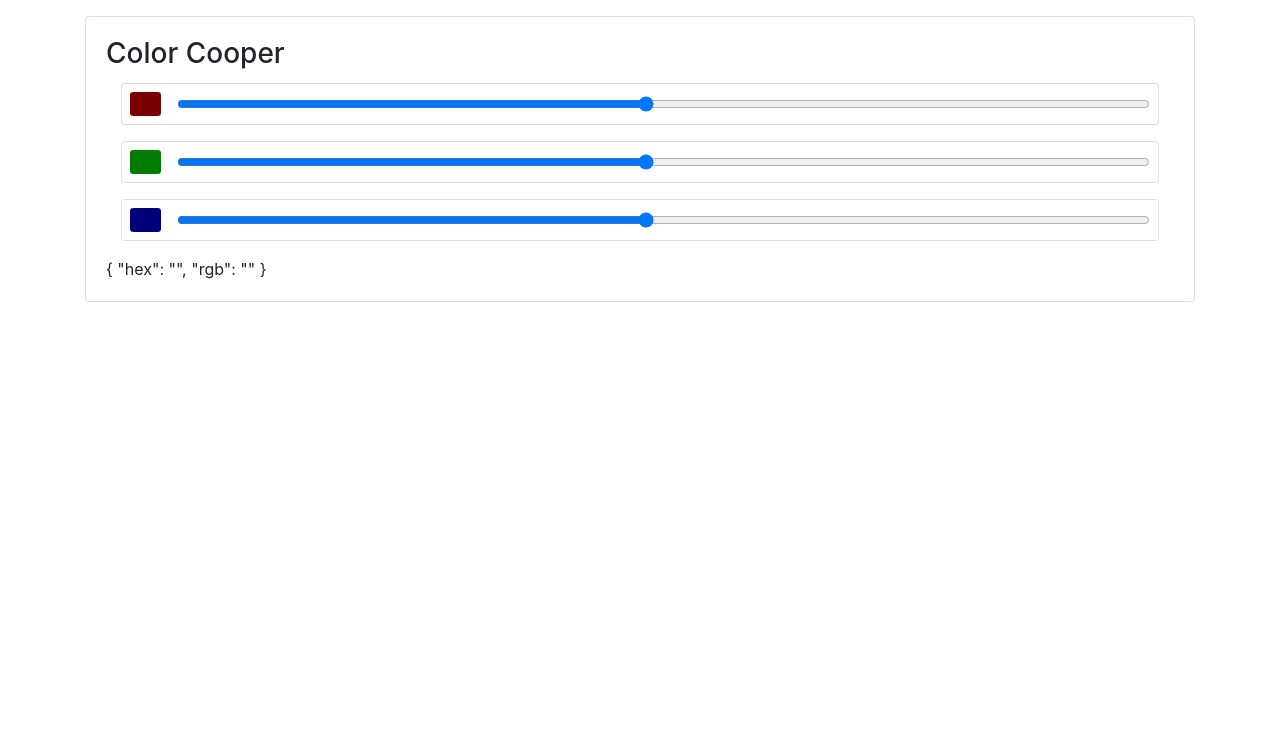
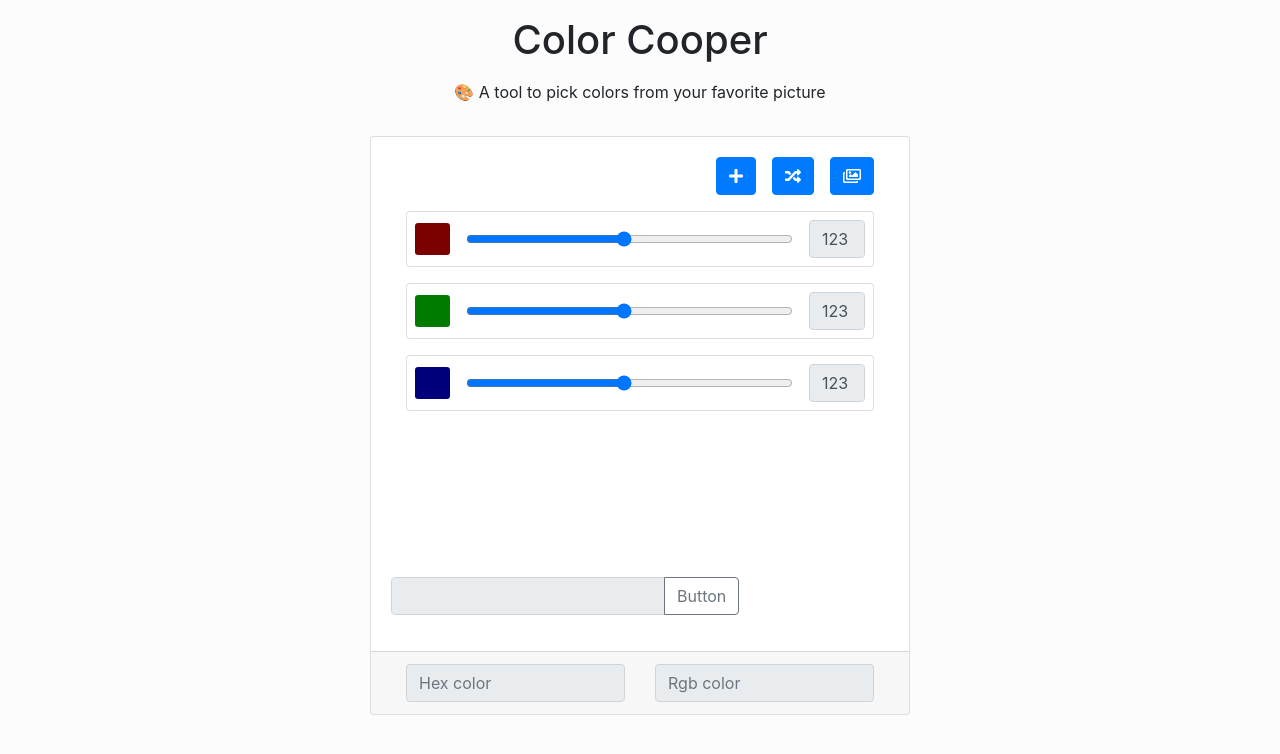
Before and after one commit to EarthenLynx/color-cooper, a Vue app: page / in a window 1280 px wide. Shown: the top 754 px of the page. Built offline with nearby package versions, Linux system fonts and the light colour scheme.

Commit message:
finished up the rgb sliders

```diff
--- a/public/index.html
+++ b/public/index.html
@@ -5,7 +5,7 @@
     <meta http-equiv="X-UA-Compatible" content="IE=edge">
     <meta name="viewport" content="width=device-width,initial-scale=1.0">
     <link rel="icon" href="<%= BASE_URL %>favicon.ico">
-    <link rel="stylesheet" href="https://cdnjs.cloudflare.com/ajax/libs/font-awesome/4.7.0/css/font-awesome.min.css">
+    <link rel="stylesheet" href="https://cdnjs.cloudflare.com/ajax/libs/font-awesome/5.14.0/css/all.min.css">
     <title><%= htmlWebpackPlugin.options.title %></title>
   </head>
   <body>
--- a/src/App.vue
+++ b/src/App.vue
@@ -1,38 +1,56 @@
 <template>
   <div id="app">
     <div class="container">
+      <h1 class="text-center mb-3 mt-3">Color Cooper</h1>
+      <p class="text-center">
+        🎨 A tool to pick colors from your favorite picture
+      </p>
       <div class="row">
-        <div class="col">
-          <div class="card mt-3" style="">
-            <!-- Color preview Element -->
+        <div class="col"></div>
+        <div class="col-lg-6 col-md-12">
+          <div class="card mt-3">
             <div class="card-body">
-              <h3 class="card-title">Color Cooper</h3>
-              <ColorRgbBar @change-color="colors = $event" />
-              {{colors}}
+              <div class="container-fluid mb-3">
+                <Toolbar />
+              </div>
+              <div class="container-fluid">
+                <div class="row">
+                  <!-- Each of the components must pass an $event object that fits the structure of this parent -->
+                  <ColorRgbBar :colors="colors" @change-color="colors = $event" />
+                  <ColorHexBar :colors="colors" @change-color="colors = $event" />
+                </div>
+              </div>
             </div>
+            <Footer :colors="colors" />
           </div>
         </div>
+        <div class="col"></div>
       </div>
     </div>
   </div>
 </template>
 
 <script>
-import ColorRgbBar from './components/rgb/ColorRgbBar';
+import Toolbar from "./components/layout/Toolbar";
+import ColorRgbBar from "./components/rgb/ColorRgbBar";
+import ColorHexBar from "./components/hex/ColorHexBar";
+import Footer from "./components/layout/Footer";
 
 export default {
   name: "App",
 
   components: {
-    ColorRgbBar
+    ColorRgbBar,
+    Toolbar,
+    Footer,
+    ColorHexBar,
   },
 
-  data () {
+  data() {
     return {
-      colors: {
-        hex: "",
-        rgb: ""
-      }
+      // The colors object is passed into each component to calculate
+      // each color anew. From there, it is then updated in App.vue
+      colors: {hex: "",rgb: "",},
     };
   },
 };
@@ -40,4 +58,8 @@ export default {
 
 <style lang="scss">
 @import "~bootstrap/scss/bootstrap";
+
+body {
+  background-color: #fcfcfc;
+}
 </style>
--- /dev/null
+++ b/src/components/hex/ColorHexBar.vue
@@ -0,0 +1,23 @@
+<template>
+  <div>
+    <div id="color-preview" />
+    <div class="input-group mb-3">
+      <input disabled type="text" class="form-control" />
+      <div class="input-group-append">
+        <button class="btn btn-outline-secondary" type="button">Button</button>
+      </div>
+    </div>
+  </div>
+</template>
+
+<script>
+export default {};
+</script>
+
+<style>
+#color-preview {
+    height: auto;
+    width: 100%;
+    min-height: 150px;
+}
+</style>
--- /dev/null
+++ b/src/components/layout/Footer.vue
@@ -0,0 +1,38 @@
+<template>
+  <div class="card-footer">
+    <div class="container">
+      <div class="row">
+       <div class="col-lg-6 col-md-12">
+          <input
+            disabled
+            placeholder="Hex color"
+            type="text"
+            class="form-control"
+            v-model="colors.hex"
+          />
+        </div>
+        <div class="col-lg-6 col-md-12">
+          <input
+            disabled
+            placeholder="Rgb color"
+            type="text"
+            class="form-control"
+            v-model="colors.rgb"
+          />
+        </div>
+        <div class="col"></div>
+      </div>
+    </div>
+
+  </div>
+</template>
+
+<script>
+export default {
+  props: {
+    colors: Object,
+  },
+};
+</script>
+
+<style></style>
--- /dev/null
+++ b/src/components/layout/Toolbar.vue
@@ -0,0 +1,20 @@
+<template>
+  <div id="toolbar" class="text-right">
+      <button type="button" class="btn btn-primary"><i class="fas fa-plus"></i></button>
+      <button type="button" class="btn btn-primary"><i class="fas fa-random"></i></button>
+      <button type="button" class="btn btn-primary"><i class="far fa-images"></i></button>
+  </div>
+</template>
+
+<script>
+export default {
+
+}
+</script>
+
+<style scoped lang="scss">
+button.btn.btn-primary {
+    color: #fff;
+    margin-left: 1rem;
+}
+</style>
--- a/src/components/rgb/ColorRgbBar.vue
+++ b/src/components/rgb/ColorRgbBar.vue
@@ -16,7 +16,7 @@
 
 <script>
 import Colorslider from "./Colorslider";
-import { rgbArrToStr, rgbToHex } from "../../utils/colorFuns.js";
+import { rgbStrToArr, rgbArrToStr, rgbToHex } from "../../utils/colorFuns.js";
 
 export default {
   name: "Colorbar",
@@ -25,16 +25,22 @@ export default {
     Colorslider,
   },
 
-  data() {
-    return {
-      rgb: [123, 123, 123],
-    };
+  props: {
+    colors: Object
+  },
+
+  computed: {
+    rgb() {
+      // Convert the array from the parent's property into a bindable array of color values
+      return rgbStrToArr(this.colors.rgb);
+    }
   },
 
   methods: {
-    handleSetColor(index, newColor) {
+    // Set the parent's color depending on the event value received by each child
+    handleSetColor(index, event) {
       let rgb = this.rgb;
-      rgb[index] = newColor;
+      rgb[index] = event;
 
       // Calculate rgb color
       const rgbColor = rgbArrToStr(rgb);
@@ -42,6 +48,7 @@ export default {
       // Calculate hex color
       const hexColor = rgbToHex(rgb[0], rgb[1], rgb[2]);
 
+      // Emit the new color object to the parent
       this.$emit("change-color", { hex: hexColor, rgb: rgbColor });
     },
   },
--- a/src/components/rgb/Colorslider.vue
+++ b/src/components/rgb/Colorslider.vue
@@ -1,9 +1,9 @@
 <template>
   <div class="form-group card">
-      <div
-        class="color-indicator"
-        :style="{ 'background-color': backgroundColor }"
-      ></div>
+    <div
+      class="color-indicator"
+      :style="{ 'background-color': backgroundColor }"
+    ></div>
 
     <input
       v-model="value"
@@ -13,6 +13,8 @@
       max="255"
       class="form-control-range"
     />
+
+    <input disabled type="text" class="form-control" v-model="value" />
   </div>
 </template>
 
@@ -44,17 +46,23 @@ export default {
 };
 </script>
 
-<style>
+<style scoped>
+input.form-control {
+  margin-left: 1rem;
+  width: 3.5rem;
+}
+
 .form-group {
   display: flex !important;
   flex-direction: row !important;
+  align-items: center;
+  justify-content: center;
   padding: 0.5rem;
-  border-radius: 1rem;
 }
 
 .color-indicator {
-  height: 1.5rem;
-  width: 2rem;
+  height: 2rem;
+  width: 3rem;
   margin-right: 1rem;
   border-radius: 0.2rem;
 }
```
Also changed, not shown: src/components/hex/ColorHex.vue (deleted).
